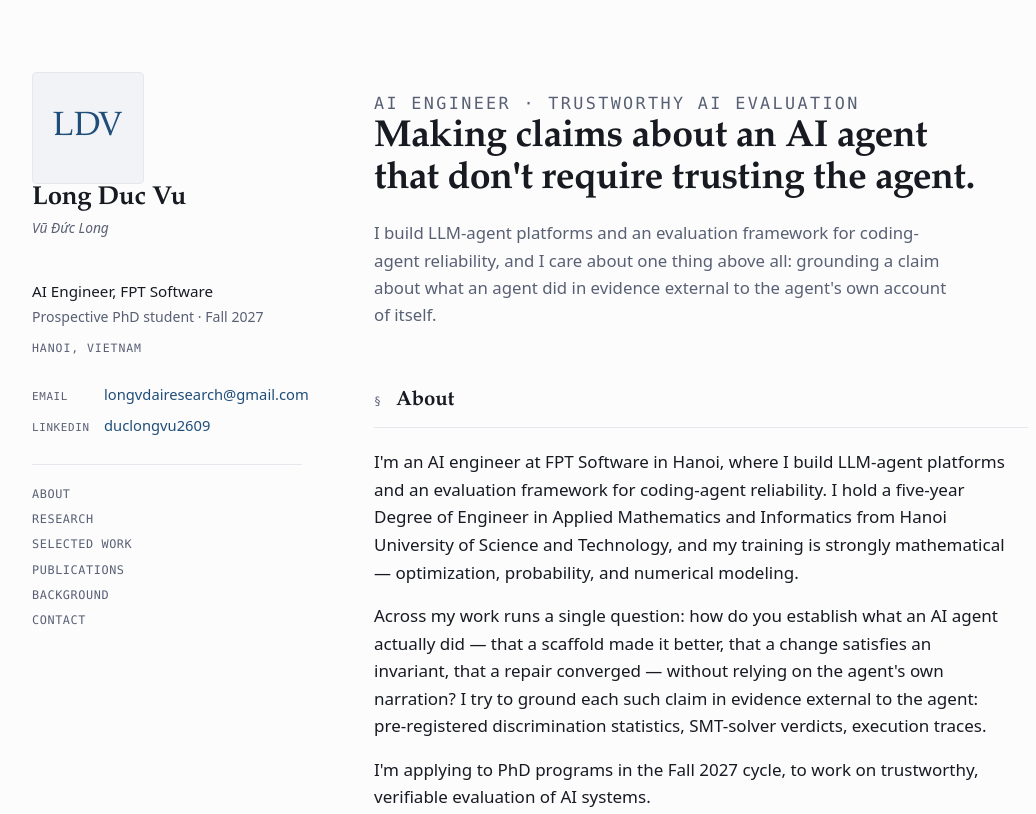
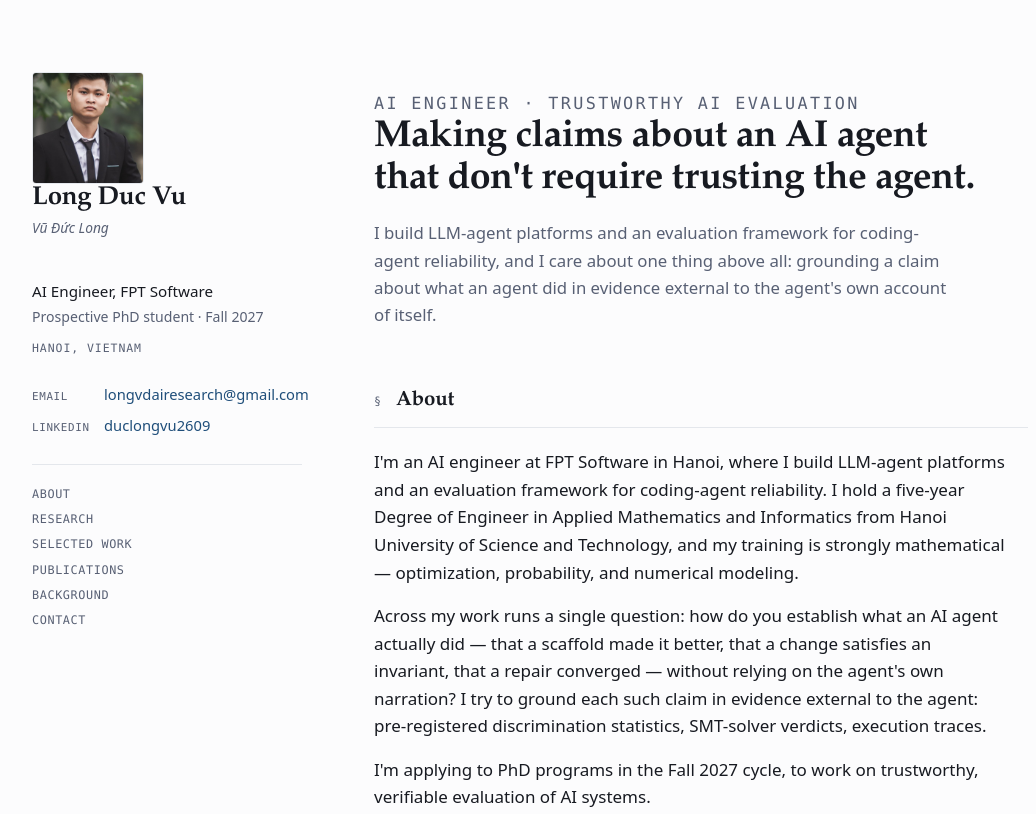
Before and after one commit to duclongvu99/duclongvu99.github.io, a plain HTML site: page index.html in a window 1280 px wide. Shown: the top 814 px of the page, without its empty margins (110-1146 px from the left). Drawn offline with Linux system fonts and the light colour scheme.

Commit message:
Add portrait photo to homepage

```diff
--- a/index.html
+++ b/index.html
@@ -158,9 +158,7 @@
     <!-- ===================== IDENTITY RAIL ===================== -->
     <aside class="rail">
       <div class="id">
-        <!-- To use a real photo, replace the monogram <div> below with:
-             <img class="avatar" src="profile.jpg" alt="Long Duc Vu"> -->
-        <div class="monogram" aria-hidden="true">LDV</div>
+        <img class="avatar" src="profile.jpg" alt="Long Duc Vu — portrait">
         <div>
           <h1 class="name">Long Duc Vu</h1>
           <div class="name-native">Vũ Đức Long</div>
```
Also changed, not shown: profile.jpg (added).
